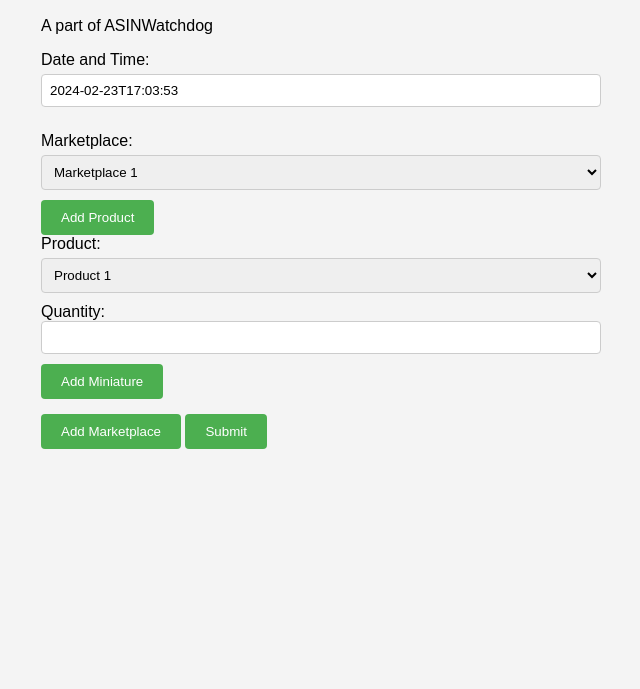
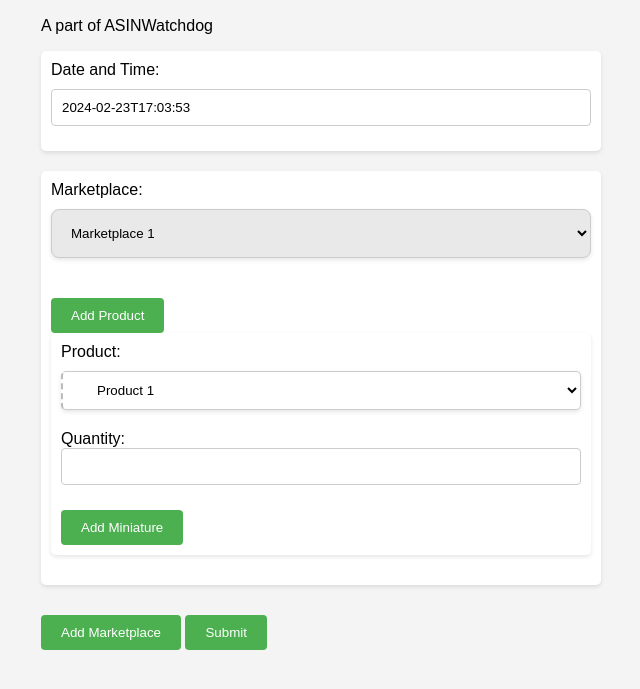
Before and after one commit to sanatg/MPO, a plain HTML site: page index.html in a window 1280 px wide. Both pictures are taken after a click on the button "Add Product". Shown: the part 71-760 px from the top of the page, without its empty margins (319-959 px from the left). Drawn offline with nearby package versions, Linux system fonts and the light colour scheme.

Commit message:
Update index.html

```diff
--- a/index.html
+++ b/index.html
@@ -9,25 +9,34 @@
     padding: 0;
     background-color: #f4f4f4;
 }
+
 .container {
-            padding: 5%;
+    padding: 2%;
     box-sizing: border-box;
 }
-        .field, .sub-field {
-            margin-bottom: 15px;
+
+.field, .sub-field, .marketplace, .order, .product {
+    margin-bottom: 20px;
+    padding: 10px;
+    background-color: #fff;
+    border-radius: 5px;
+    box-shadow: 0 2px 4px rgba(0, 0, 0, 0.1);
 }
+
 label {
     display: block;
-            margin-bottom: 5px;
+    margin-bottom: 10px;
 }
+
 select, input[type="number"], input[type="text"] {
     width: 100%;
-            padding: 8px;
-            margin-bottom: 10px;
+    padding: 10px;
+    margin-bottom: 15px;
     border: 1px solid #ccc;
     border-radius: 4px;
     box-sizing: border-box;
 }
+
 button {
     padding: 10px 20px;
     background-color: #4CAF50;
@@ -35,9 +44,11 @@
     border: none;
     border-radius: 4px;
     cursor: pointer;
+    margin-top: 10px;
     width: 100%;
     box-sizing: border-box;
 }
+
 button:hover {
     background-color: #45a049;
 }
@@ -52,6 +63,29 @@
         width: auto;
     }
 }
+
+/* Additional Styles for Better Spacing and Visual Hierarchy */
+.marketplace {
+    padding: 15px;
+    margin-bottom: 30px;
+    background-color: #e9e9e9;
+    border-radius: 8px;
+}
+
+.order {
+    padding-left: 20px;
+    border-left: 2px solid #ddd;
+}
+
+.product {
+    padding-left: 30px;
+    border-left: 2px dashed #bbb;
+}
+
+.miniature {
+    padding-left: 40px;
+}
+
     </style>
 </head>
 <body>
@@ -70,6 +104,10 @@
             <button type="submit">Submit</button>
         </form>
     </div>
+    <link href="https://cdnjs.cloudflare.com/ajax/libs/select2/4.0.13/css/select2.min.css" rel="stylesheet" />
+<script src="https://cdnjs.cloudflare.com/ajax/libs/jquery/3.5.1/jquery.min.js"></script>
+<script src="https://cdnjs.cloudflare.com/ajax/libs/select2/4.0.13/js/select2.min.js"></script>
+
     <script src="./index.js"></script>
 </body>
 </html>
```
Lines whose indentation alone changed are shown as unchanged.
